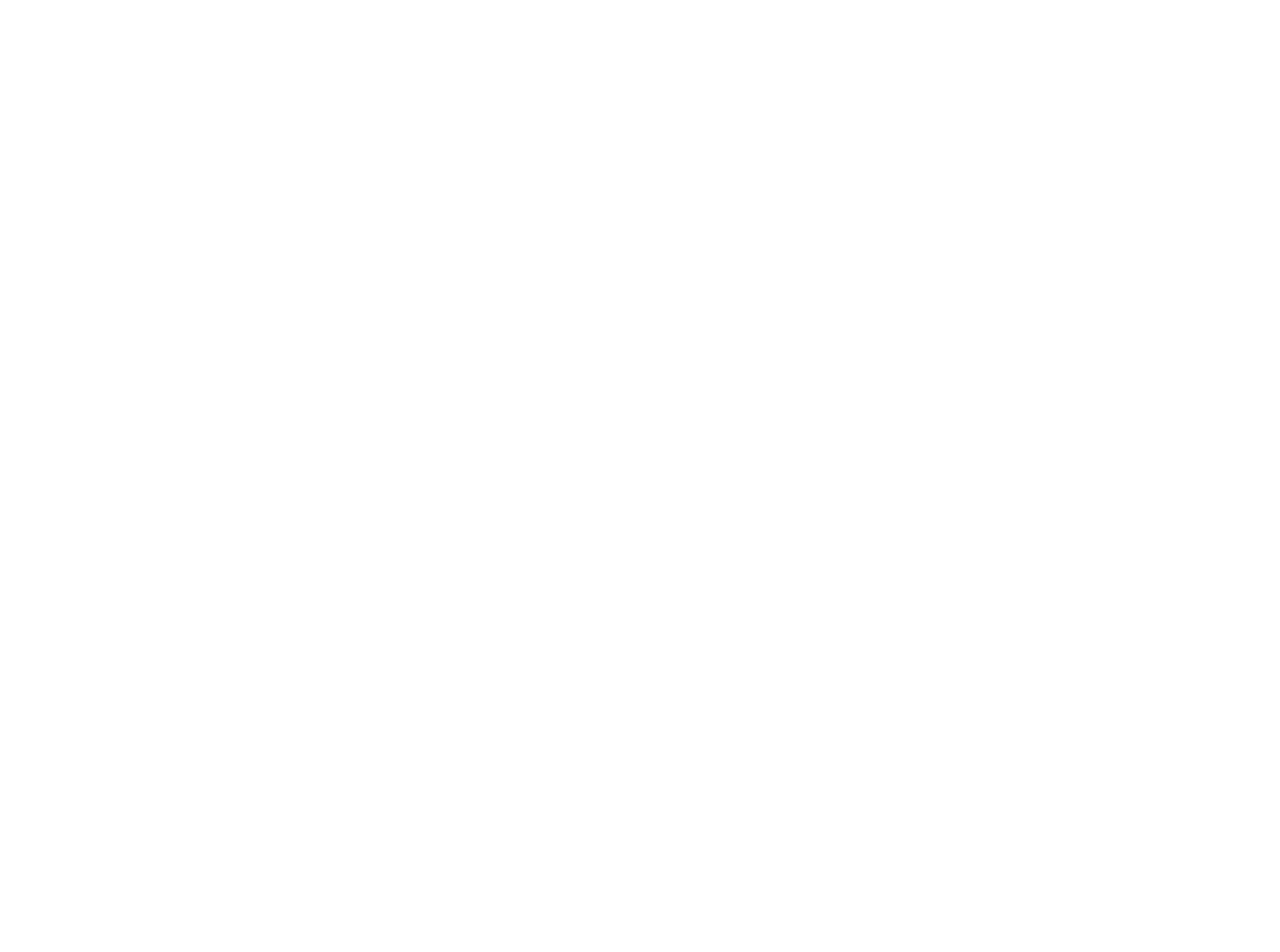
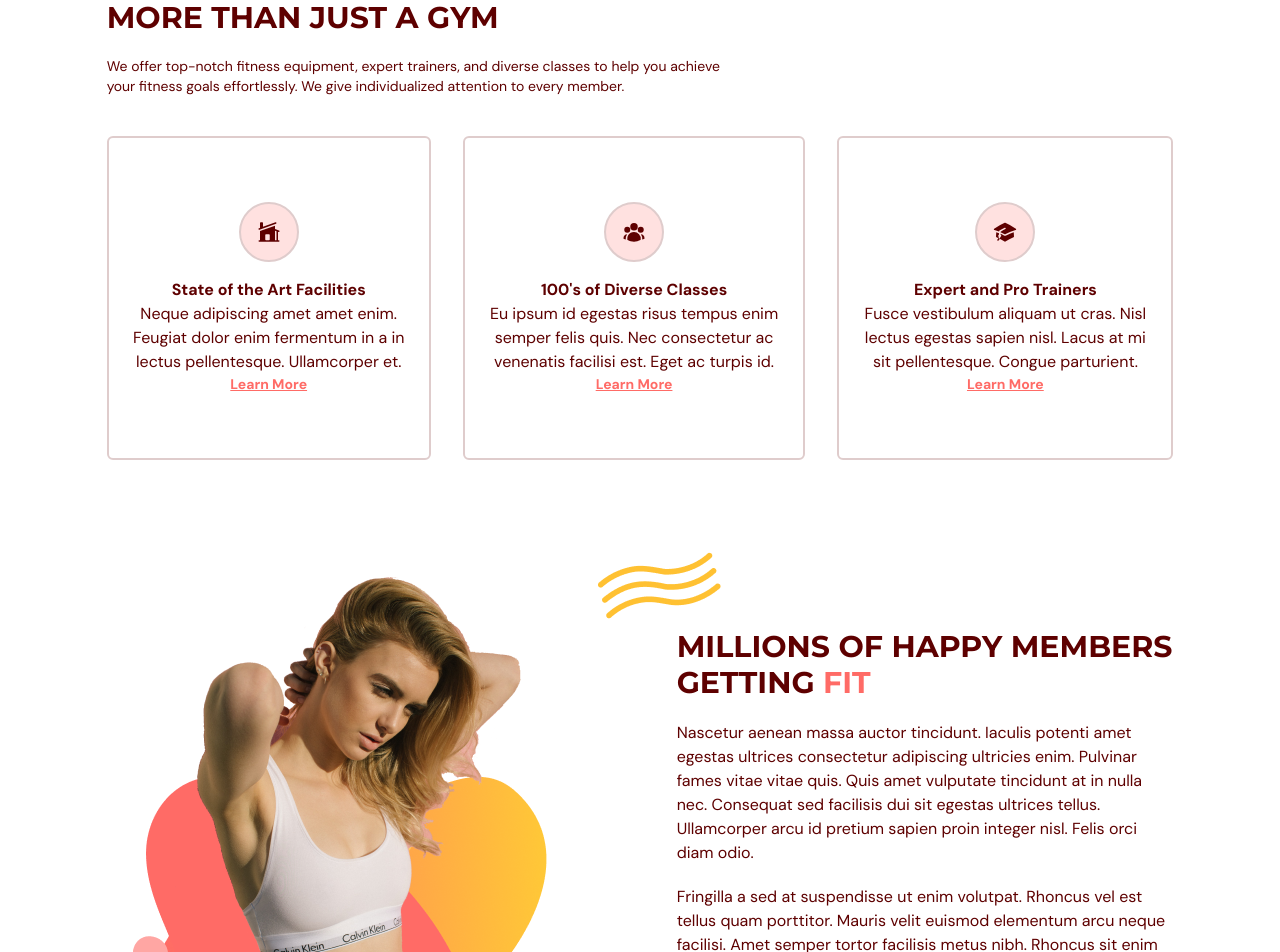
Before and after one commit to Exabiier/Fitness-TypeScript-React-Project, a React (Vite) app in the folder gym-project/: page / in a window 1280 px wide. Shown: the part 900-1852 px from the top of the page. Before the commit the page ends 823 px from the top, so only its background shows below. Built offline with nearby package versions, Linux system fonts and the light colour scheme.

Commit message:
Finished the Benefits Section

```diff
--- a/gym-project/src/App.tsx
+++ b/gym-project/src/App.tsx
@@ -1,6 +1,7 @@
 import { useEffect, useState } from "react"
 import Home from "@/scenes/home"
 import Navbar from "./scenes/navbar"
+import Benefits from "./scenes/benefits"
 import { SelectedPage } from "@/shared/types"
 useState
 
@@ -38,6 +39,9 @@
       <Home
         setSelectedPage={setSelectedPage}
       />
+      <Benefits
+        setSelectedPage={setSelectedPage}
+      />
 
     </div>
   )
--- /dev/null
+++ b/gym-project/src/scenes/benefits/Benefit.tsx
@@ -0,0 +1,41 @@
+import { SelectedPage } from '@/shared/types';
+import AnchorLink from 'react-anchor-link-smooth-scroll';
+import React from 'react'
+import { motion } from 'framer-motion';
+
+const childVariant = {
+    hidden: { opacity: 0, scale: 0.9 },
+    visible: { opacity: 1, scale: 1 },
+}
+
+type Props = {
+    icon: JSX.Element;
+    title: string;
+    description: string;
+    setSelectedPage: (value: SelectedPage) => void;
+}
+
+const Benefit = ({icon, title, description, setSelectedPage}: Props) => {
+  return (
+    <motion.div
+    variants={childVariant}
+    className="mt-5 rounded-md border-2 border-gray-100 px-5 py-16 text-center">
+        <div className="mb-4 flex justify-center">
+            <div className="rounded-full border-2 border-gray-100 bg-primary-100 p-4">
+                {icon}
+            </div>
+        </div>
+        <h4 className="font-bold">{title}</h4>
+        <p>{description}</p>
+        <AnchorLink
+        className="text-sm font-bold text-primary-500 underline hover:text-secondary-500"
+        onClick={()=> setSelectedPage(SelectedPage.ContactUs)}
+        href={`#${SelectedPage.ContactUs}`}
+        >
+            <p>Learn More</p>
+        </AnchorLink>
+    </motion.div>
+  )
+}
+
+export default Benefit
--- /dev/null
+++ b/gym-project/src/scenes/benefits/index.tsx
@@ -0,0 +1,162 @@
+import React from 'react'
+import { HomeModernIcon, UserGroupIcon, AcademicCapIcon } from "@heroicons/react/24/solid";
+import { BenefitTypes, SelectedPage } from '@/shared/types';
+import { motion } from 'framer-motion';
+import HText from '@/shared/HText';
+import Benefit from './Benefit';
+import ActionButton from '@/shared/ActionButton';
+import BenefitsPageGraphic from "@/assets/BenefitsPageGraphic.png";
+
+
+const benefits: Array<BenefitTypes> =[
+    {
+        icon: <HomeModernIcon className="h-6 w-6" />,
+        title: "State of the Art Facilities",
+        description: "Neque adipiscing amet amet enim. Feugiat dolor enim fermentum in a in lectus pellentesque. Ullamcorper et.",
+    },
+
+    {
+        icon: <UserGroupIcon className="h-6 w-6" />,
+        title: "100's of Diverse Classes",
+        description: "Eu ipsum id egestas risus tempus enim semper felis quis. Nec consectetur ac venenatis facilisi est. Eget ac turpis id.",
+    },
+    {
+        icon: <AcademicCapIcon className="h-6 w-6" />,
+        title: "Expert and Pro Trainers",
+        description: "Fusce vestibulum aliquam ut cras. Nisl lectus egestas sapien nisl. Lacus at mi sit pellentesque. Congue parturient.",
+    }
+];
+
+const container = {
+    hidden: {},
+    visible: {
+        transition: { staggerChildren: 0.2 },
+    }
+}
+
+
+type Props = {
+    setSelectedPage: (value: SelectedPage) => void;
+}
+
+const Benefits = ({setSelectedPage}: Props) => {
+
+  return (
+
+    <section
+    id="benefits"
+    className="mx-auto min-h-full w-5/6 py-20"
+    >
+        {/* Header */}
+        <motion.div
+        onViewportEnter={() => setSelectedPage(SelectedPage.Home)}
+        >
+            <motion.div className="md:my-5 md:w-3/5"
+             initial="hidden"
+             whileInView="visible"
+             viewport={{ once: true, amount: 0.5 }}
+             transition={{ duration : 0.5}}
+             // variants are needed for your animations to work
+             variants={{
+                 hidden: { opacity: 0, x:-50},
+                 visible:{ opacity:1, x:0 },
+             }}
+            >
+
+                <HText> MORE THAN JUST A GYM </HText>
+
+                <p className="my-5 text-sm">
+                We offer top-notch fitness equipment, expert trainers, and diverse classes to help you achieve your fitness goals effortlessly. We give individualized attention to every member.
+                </p>
+
+            </motion.div>
+
+            {/*  Benifits  */}
+            <motion.div className="md:flex items-center justify-between gap-8 mt-5"
+            initial="hidden"
+            whileInView="visible"
+            viewport={{ once: true, amount: 0.5}}
+            variants={container}
+            >
+                {benefits.map((benefits: BenefitTypes) => (
+                    <Benefit
+                    key={benefits.title}
+                    icon={benefits.icon}
+                    title={benefits.title}
+                    description={benefits.description}
+                    setSelectedPage={setSelectedPage} />
+                ))}
+            </motion.div>
+            {/* Graphics and Description */}
+            <div className="mt-16 items-center justify-between gap-20 md:mt-28 md:flex">
+                {/* graphic */}
+                <img className="mx-auto" alt="benefits-page-graphic" src={BenefitsPageGraphic} />
+                <div>
+                    {/* title */}
+                    <div className ="relative">
+                        <div className="before:absolute before:-top-20 before:-left-20 before:z-[1] before:content-abstractwaves">
+                        <motion.div
+                            initial="hidden"
+                            whileInView="visible"
+                            viewport={{ once: true, amount: 0.5 }}
+                            transition={{ duration: 0.5 }}
+                            variants={{
+                            hidden: { opacity: 0, x: 50 },
+                            visible: { opacity: 1, x: 0 },
+                            }}
+                        >
+                            <HText>
+                                MILLIONS OF HAPPY MEMBERS GETTING{" "}
+                                <span className="text-primary-500">FIT</span>
+                            </HText>
+                        </motion.div>
+
+                        </div>
+                    </div>
+                    {/* descript */}
+                    <motion.div
+                    initial="hidden"
+                    whileInView="visible"
+                    viewport={{ once: true, amount: 0.5}}
+                    transition={{ delay: 0.2, duration: 0.5 }}
+                    variants={{
+                      hidden: { opacity: 0, x: 50 },
+                      visible: { opacity: 1, x: 0 },
+                    }}
+                    >
+                        <p className="my-5">
+                        Nascetur aenean massa auctor tincidunt. Iaculis potenti amet
+                        egestas ultrices consectetur adipiscing ultricies enim. Pulvinar
+                        fames vitae vitae quis. Quis amet vulputate tincidunt at in
+                        nulla nec. Consequat sed facilisis dui sit egestas ultrices
+                        tellus. Ullamcorper arcu id pretium sapien proin integer nisl.
+                        Felis orci diam odio.
+                        </p>
+                        <p className="mb-5">
+                        Fringilla a sed at suspendisse ut enim volutpat. Rhoncus vel est
+                        tellus quam porttitor. Mauris velit euismod elementum arcu neque
+                        facilisi. Amet semper tortor facilisis metus nibh. Rhoncus sit
+                        enim mattis odio in risus nunc.
+                        </p>
+
+                    </motion.div>
+
+                    {/* Button */}
+                    <div className="relative mt-16">
+                        <div className="before:absolute before:-bottom-20 before:right-40 before:z-[-1] before:content-sparkles">
+                            <ActionButton setSelectedPage={setSelectedPage} >
+                                Join Now
+                            </ActionButton>
+                        </div>
+
+                    </div>
+
+                </div>
+            </div>
+        </motion.div>
+    </section>
+
+  )
+}
+
+export default Benefits
--- /dev/null
+++ b/gym-project/src/shared/HText.tsx
@@ -0,0 +1,14 @@
+import React from 'react'
+
+type Props = {
+    children: React.ReactNode;
+
+}
+
+const HText = ({ children }: Props) => {
+  return (
+    <h1 className="basis-3/5 font-montserrat text-3xl font-bold">{children}</h1>
+  )
+}
+
+export default HText
--- a/gym-project/src/shared/types.ts
+++ b/gym-project/src/shared/types.ts
@@ -1,6 +1,15 @@
+
+
 export enum SelectedPage {
     Home="home",
     Benefits = "benefits",
     OurClasses = "ourClasses",
     ContactUs= "contactus"
   }
+
+  export interface BenefitTypes {
+    icon: JSX.Element;
+    title: string;
+    description: string;
+
+  }
```
